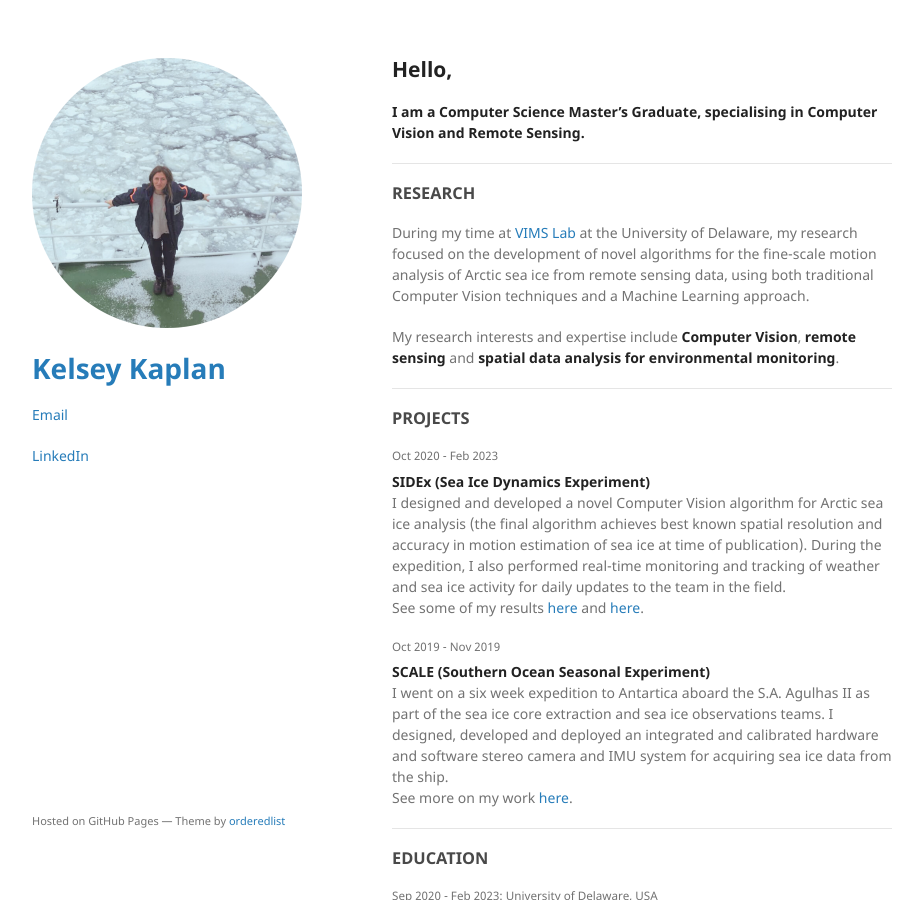
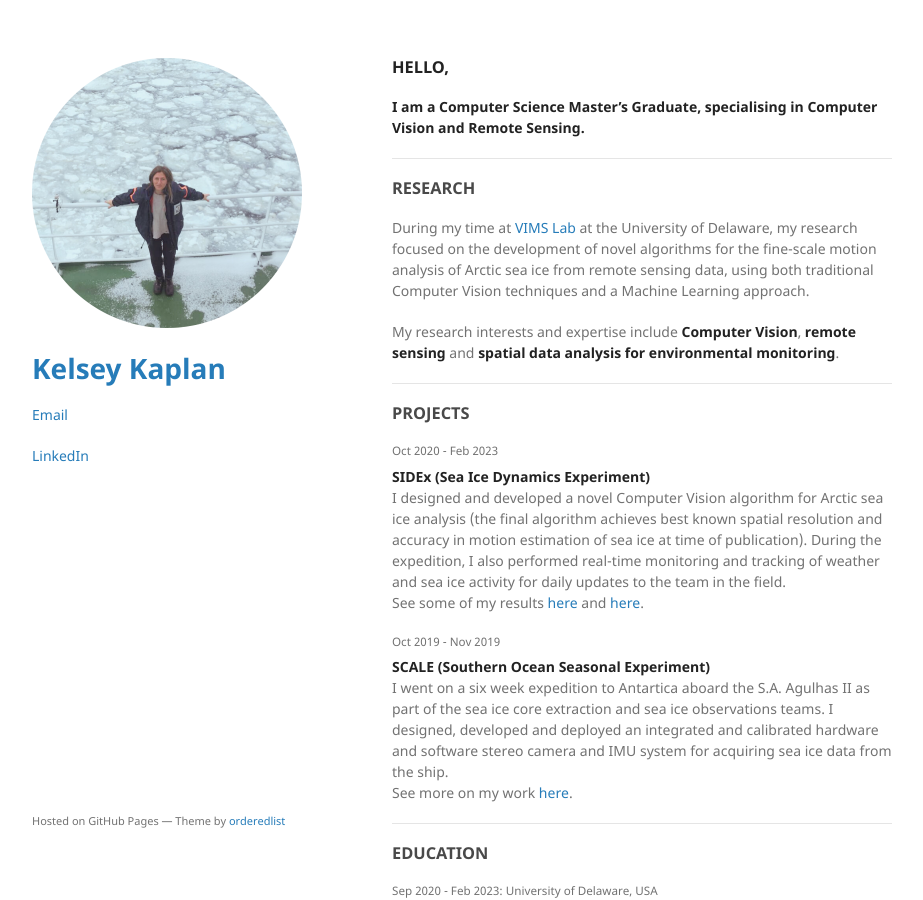
Before and after one commit to kelseykap/kelseykap.github.io, a Jekyll site: the page built from index.md, in a window 1280 px wide and 900 px high. Shown: the whole window, without its empty margins (178-1101 px from the left). Built offline with Jekyll 4.4.1, drawn with Linux system fonts in a browser that asks for light colours; our own code applies the rules of GitHub Pages for plain Markdown files.

```diff
--- a/index.md
+++ b/index.md
@@ -2,7 +2,7 @@
 layout: default
 ---
 
-## **Hello,**<br>
+### **HELLO,**<br>
 **I am a Computer Science Master's Graduate, specialising in Computer Vision and Remote Sensing.**
 
 * * *
```
